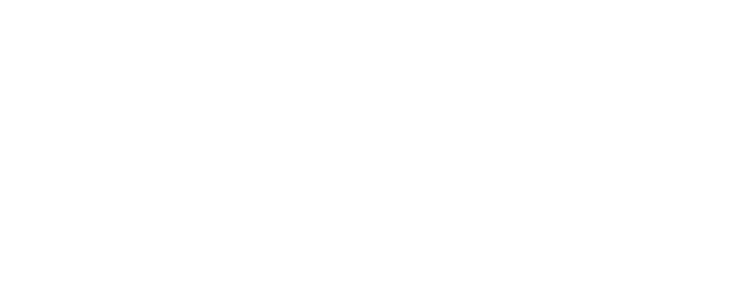
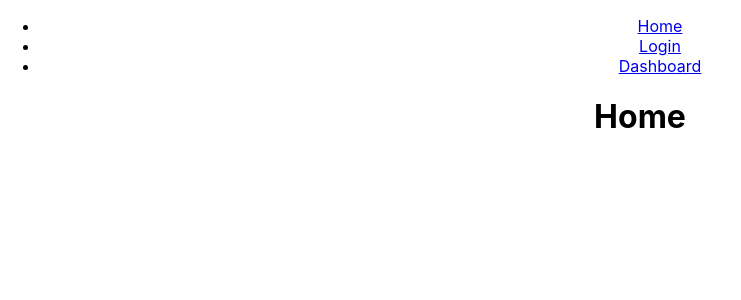
Before and after one commit to EduBarreira1212/react-router-learning, a React (Create React App) app: page / in a window 1280 px wide. Shown: the top 300 px of the page, without its empty margins (0-741 px from the left). Built offline with nearby package versions, Linux system fonts and the light colour scheme.

Commit message:
feat: NavBar and Outlet added to app

```diff
--- a/src/App.tsx
+++ b/src/App.tsx
@@ -1,10 +1,13 @@
 import React from 'react';
 import './App.css';
+import { Outlet } from 'react-router-dom';
+import NavBar from './components/Navbar';
 
 function App() {
   return (
     <div className="App">
-
+      <NavBar/>
+      <Outlet/>
     </div>
   );
 }
```
